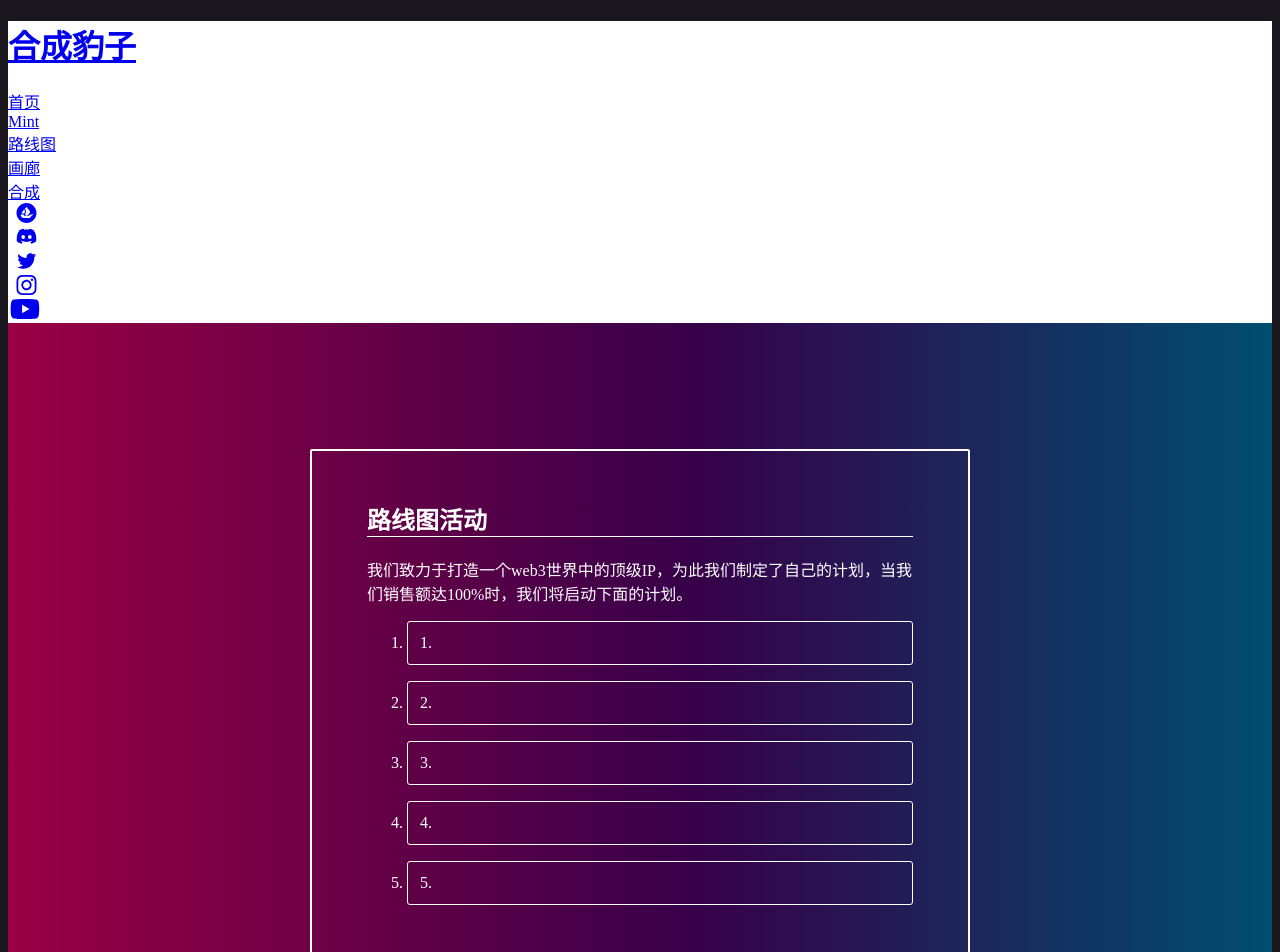
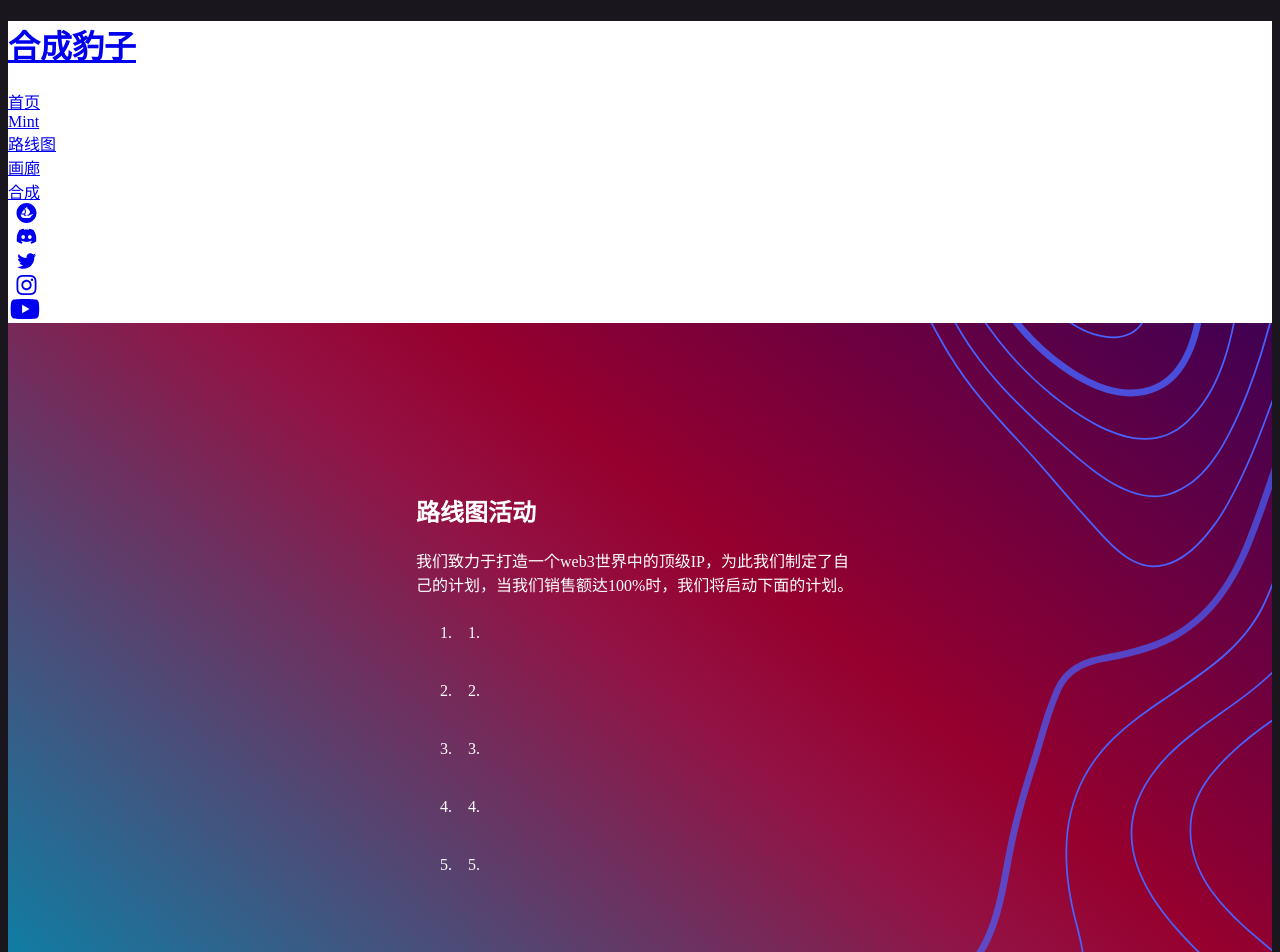
Before and after one commit to Godiswill/nft-web, a Next.js app: page /nft-web/roadmap in a window 1280 px wide. Shown: the top 952 px of the page. Built offline with nearby package versions, Linux system fonts and the light colour scheme.

Commit message:
feat: style

```diff
--- a/components/Layout/index.tsx
+++ b/components/Layout/index.tsx
@@ -3,14 +3,19 @@ import Header from '../common/Header';
 export default function Layout({
     children,
     className,
+    mainClassName,
 }: {
     children?: React.ReactNode;
     className?: string;
+    mainClassName?: string;
 }) {
     return (
         <div className={className}>
             <Header />
-            <main className={className} style={{ height: 'calc(100vh - 71px)', overflowY: 'auto' }}>
+            <main
+                className={mainClassName}
+                style={{ height: 'calc(100vh - 71px)', overflowY: 'auto' }}
+            >
                 {children}
             </main>
         </div>
--- a/components/common/Header.tsx
+++ b/components/common/Header.tsx
@@ -11,7 +11,7 @@ const paths = [
     { path: 'https://opensea.com', components: <OpenseaIcon /> },
     { path: 'https://discord.com', components: <DiscordIcon /> },
     { path: 'https://twitter.com', components: <TwitterIcon /> },
-    { path: 'https://vector.com', components: <VectorIcon /> },
+    { path: 'https://www.instagram.com', components: <VectorIcon /> },
     { path: 'https://youtube.com', components: <YoutubeIcon /> },
 ];
 
--- a/pages/gallery/index.tsx
+++ b/pages/gallery/index.tsx
@@ -3,29 +3,16 @@ import Layout from '@/components/Layout';
 
 export default function RoadMap() {
     return (
-        <Layout className="tiger-common">
+        <Layout className="tiger-common" mainClassName="flex-center">
             <Head>
                 <title>gallery</title>
             </Head>
-            <div className="gallery font-[RuiYan] text-center">
-                <h2 className="text-center text-7xl pb-5 pt-36">已全部售罄!</h2>
-                <div className="pt-3 pb-3 pl-3 pr-3 mt-24 btn rounded text-white text-center text-2xl m-auto w-fit">
+            <div className="dialog font-[RuiYan] text-center">
+                <h2 className="text-center text-4xl pb-5 pt-36">已全部售罄!</h2>
+                <div className="bg-[#b11010] pt-3 pb-3 pl-3 pr-3 mt-24 btn rounded text-white text-center m-auto w-fit">
                     前往 OPENSEA 购买
                 </div>
             </div>
-            <style global jsx>{`
-                .gallery {
-                    width: 546px;
-                    margin: 10% auto 0;
-                    background: rgba(49, 49, 49, 0.55);
-                    border: 2px solid white;
-                    border-radius: 2px;
-                    padding: 0 0 56px;
-                }
-                .gallery .btn {
-                    background-color: rgba(177, 16, 16);
-                }
-            `}</style>
         </Layout>
     );
 }
--- a/pages/home/index.tsx
+++ b/pages/home/index.tsx
@@ -110,7 +110,7 @@ const processList = [
 
 export default function Home() {
     return (
-        <Layout className="tiger-common">
+        <Layout className="tiger-common" mainClassName="home-bg">
             <Head>
                 <title>Index</title>
             </Head>
@@ -192,10 +192,10 @@ export default function Home() {
                             <h2 className="border-b-white border-b pb-4 lg:text-2xl 2xl:text-4xl">
                                 合成豹子团队介绍
                             </h2>
-                            <div className="mt-5 mb-8">
+                            <div className="mt-5 mb-10">
                                 合成豹子项目由3位朋友创建，团队成员都来自于全球TOP5顶级游戏公司，成员都拥有多年游戏文化娱乐经验，对文化娱乐IP构建与打造具有专业背景。我们的愿景是打造web3世界中的顶级IP，在多个文化娱乐领域产生价值给人们带来快乐！
                             </div>
-                            <div className="flex justify-between">
+                            <div className="flex justify-around">
                                 {teams.map((it) => (
                                     <div
                                         key={it.name}
@@ -227,6 +227,19 @@ export default function Home() {
                 :root {
                     --swiper-pagination-bullet-vertical-gap: 16px;
                 }
+                .home-bg {
+                    background: url(/nft-web/images/intro/wave.svg) no-repeat right center / contain
+                            fixed,
+                        linear-gradient(
+                            to right top,
+                            rgba(0, 107, 110, 1) 0%,
+                            rgba(41, 0, 73, 1) 44.804%,
+                            rgba(27, 150, 163, 1) 100%
+                        );
+                }
+                .world-outlook {
+                    background: url('/nft-web/images/slide/1.jpg') no-repeat 0 100% / cover;
+                }
                 .home-swiper {
                     width: 100%;
                     height: 100%;
@@ -236,14 +249,6 @@ export default function Home() {
                     display: flex;
                     justify-content: center;
                     align-items: center;
-                    background: url(/nft-web/images/intro/wave.svg) no-repeat right center / contain
-                            fixed,
-                        linear-gradient(
-                            to right,
-                            rgba(0, 107, 110, 1) 0%,
-                            rgba(41, 0, 73, 1) 44.804%,
-                            rgba(27, 150, 163, 1) 100%
-                        );
                 }
                 .home-swiper .swiper-pagination-bullet {
                     height: 80px;
@@ -258,10 +263,6 @@ export default function Home() {
                     top: 50%;
                     transform: translate3d(0px, -50%, 0);
                 }
-
-                .home-swiper .world-outlook {
-                    background: url('/nft-web/images/slide/1.jpg') no-repeat 0 100% / cover;
-                }
             `}</style>
         </Layout>
     );
--- a/pages/mint/index.tsx
+++ b/pages/mint/index.tsx
@@ -3,13 +3,13 @@ import Layout from '@/components/Layout';
 
 export default function Mintx() {
     return (
-        <Layout className="tiger-common mint">
+        <Layout className="tiger-common" mainClassName="flex-center">
             <Head>
                 <title>Mint </title>
             </Head>
-            <div className="mint-dialog pt-10 pb-10 pl-9 pr-9">
+            <div className="dialog">
                 <h2 className="font-[RuiYan] text-center text-2xl">MINT需知</h2>
-                <div className="desc">
+                <div className="border-t border-t-white mt-7 mb-5 py-3">
                     <div>单个价格 0.05 ETH</div>
                     <div>最高 mint 数量 3 个</div>
                 </div>
@@ -24,12 +24,12 @@ export default function Mintx() {
                 <div className="flex justify-between mt-8 mb-10 real-mint text-base">
                     <div className="mb-2">
                         选择mint数量：<span className="font-[RuiYan]">-</span>
-                        <span className="font-[RuiYan]">2</span>
+                        <span className="font-[RuiYan] ml-1 mr-1">2</span>
                         <span className="font-[RuiYan]">+</span>
                     </div>
                     <div>
                         价格：<span className="font-[RuiYan]">0.1</span>
-                        <span className="font-[RuiYan]">ETH</span>
+                        <span className="font-[RuiYan] ml-1">ETH</span>
                     </div>
                 </div>
                 <div className="btn text-center text-white text-2xl pt-2 pb-2 rounded font-[RuiYan] m-auto">
@@ -37,27 +37,6 @@ export default function Mintx() {
                 </div>
             </div>
             <style global jsx>{`
-                .mint {
-                    background: linear-gradient(
-                        to right,
-                        rgba(0, 138, 175, 1) 0%,
-                        rgba(147, 18, 68, 1) 43.744%,
-                        rgba(150, 0, 46, 1) 52.728%,
-                        rgba(25, 0, 99, 1) 100%
-                    );
-                }
-                .mint-dialog {
-                    width: 546px;
-                    margin: 10% auto 0;
-                    border: 1px solid white;
-                    border-radius: 2px;
-                }
-                .desc {
-                    border-top: 1px solid white;
-                    border-bottom: 1px solid white;
-                    margin: 27px 0 20px;
-                    padding: 10px 0;
-                }
                 .user-input input {
                     background-color: transparent;
                     width: 100%;
@@ -77,9 +56,6 @@ export default function Mintx() {
                     padding: 2px 4px;
                     color: black;
                 }
-                .real-mint span + span {
-                    margin-left: 1px;
-                }
             `}</style>
         </Layout>
     );
--- a/pages/roadmap/index.tsx
+++ b/pages/roadmap/index.tsx
@@ -3,12 +3,14 @@ import Layout from '@/components/Layout';
 
 export default function RoadMap() {
     return (
-        <Layout className="tiger-common road-map-bg">
+        <Layout className="tiger-common" mainClassName="flex-center">
             <Head>
                 <title>Road Map</title>
             </Head>
-            <div className="road-map">
-                <h2 className="font-[RuiYan] text-center text-2xl pb-5">路线图活动</h2>
+            <div className="dialog">
+                <h2 className="font-[RuiYan] text-center text-2xl pb-5 border-b border-b-white">
+                    路线图活动
+                </h2>
                 <div className="pt-3 pb-3">
                     我们致力于打造一个web3世界中的顶级IP，为此我们制定了自己的计划，当我们销售额达100%时，我们将启动下面的计划。
                 </div>
@@ -20,34 +22,6 @@ export default function RoadMap() {
                     <li>5.</li>
                 </ol>
             </div>
-            <style global jsx>{`
-                .road-map-bg {
-                    background: linear-gradient(
-                        to right,
-                        rgba(154, 0, 67, 1) 0%,
-                        rgba(55, 0, 73, 1) 54.051%,
-                        rgba(0, 78, 110, 1) 100%
-                    );
-                }
-                .road-map {
-                    width: 546px;
-                    margin: 10% auto 0;
-                    border: 2px solid white;
-                    border-radius: 2px;
-                    padding: 30px 55px 42px;
-                }
-                .road-map h2 {
-                    border-bottom: 1px solid white;
-                }
-                .road-map ol li {
-                    border: 1px solid white;
-                    border-radius: 3px;
-                    padding: 12px;
-                }
-                .road-map li + li {
-                    margin-top: 16px;
-                }
-            `}</style>
         </Layout>
     );
 }
--- a/styles/global.scss
+++ b/styles/global.scss
@@ -5,6 +5,10 @@
 
 body {
     background-color: #1A161D;
+}
+
+.flex-center {
+    @apply flex justify-center items-center;
 }
 
 .tiger {
@@ -34,11 +38,39 @@ body {
 
 .tiger-common {
     header {
-        background-color: white;
+        @apply bg-white;
     }
 
     main {
-        color: white;
+        @apply text-white;
+    }
+
+    background: url(/nft-web/images/intro/wave.svg) no-repeat right center / contain fixed,
+    linear-gradient(to top right,
+        rgba(0, 138, 175, 1) 0%,
+        rgba(147, 18, 68, 1) 43.744%,
+        rgba(150, 0, 46, 1) 52.728%,
+        rgba(25, 0, 99, 1) 100%);
+
+}
+
+.dialog {
+    @apply pt-10 pb-10 pl-9 pr-9 border border-white;
+
+    ol li {
+        @apply border border-white rounded p-3;
+
+        &~li {
+            @apply mt-4;
+        }
+    }
+
+    @screen lg {
+        @apply w-[28rem];
+    }
+
+    @screen 2xl {
+        @apply w-[34rem];
     }
 
 }
```
